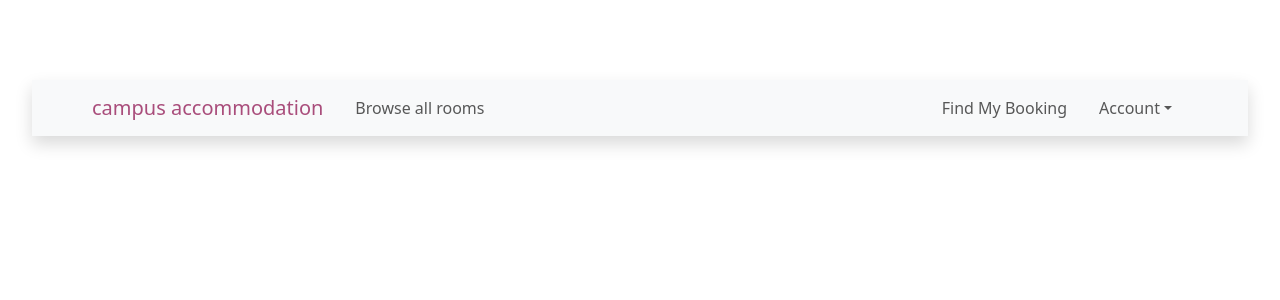
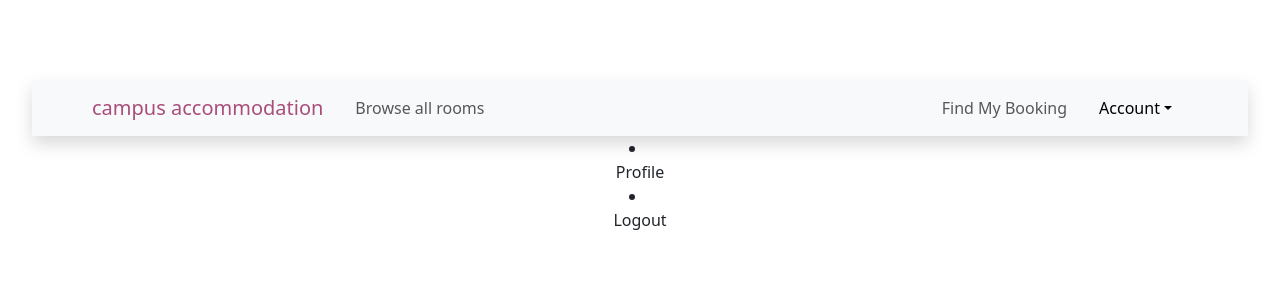
Before and after one commit to PingLin8888/campus-accommodation, a React (Vite) app in the folder campus-accommodation-client/: page /logout in a window 1280 px wide. Shown: the top 300 px of the page. Built offline with nearby package versions, Linux system fonts and the light colour scheme.

Commit message:
Log out successfully.

```diff
--- a/campus-accommodation-client/src/components/auth/LogOut.jsx
+++ b/campus-accommodation-client/src/components/auth/LogOut.jsx
@@ -7,15 +7,11 @@ const LogOut = () => {
   const navigate = useNavigate();
 
   const handleLogout = () => {
-    console.log("handling log out");
     auth.handleLogout();
-    // window.location.reload();
     navigate("/", { state: { message: "You have been logged out!" } });
   };
 
-  const isLoggedIn = auth.user !== null;
-
-  return isLoggedIn ? (
+  return (
     <>
       <li>
         <Link className="dropdown-item" to={"/profile"}>
@@ -29,7 +25,7 @@ const LogOut = () => {
         Logout
       </button>
     </>
-  ) : null;
+  );
 };
 
 export default LogOut;
--- a/campus-accommodation-client/src/components/layout/NavBar.jsx
+++ b/campus-accommodation-client/src/components/layout/NavBar.jsx
@@ -1,4 +1,4 @@
-import React, { useState, useContext } from "react";
+import React, { useState } from "react";
 import { NavLink, Link } from "react-router-dom";
 import LogOut from "../auth/LogOut";
 
@@ -8,6 +8,13 @@ const NavBar = () => {
   const handleAccountClick = () => {
     setShowAccount(!showAccount);
   };
+
+  // const handleLogout = () => {
+  //   setShowAccount(false);
+  //   localStorage.removeItem("token");
+  //   localStorage.removeItem("userRole");
+  //   history.push("/", { message: "You have been logged out!" });
+  // };
 
   const isLoggedIn = localStorage.getItem("token");
   const userRole = localStorage.getItem("userRole");
@@ -60,23 +67,41 @@ const NavBar = () => {
             <li className="nav-item dropdown">
               <a
                 className={`nav-link dropdown-toggle ${
+                  showAccount ? "" : "show"
+                }`}
+                href="#"
+                role="button"
+                data-bs-toggle="dropdown"
+                aria-expanded="false"
+                onClick={handleAccountClick}
+              >
+                Account
+              </a>
+              {/* <Link
+                className={`nav-link dropdown-toggle ${
                   showAccount ? "show" : ""
                 }`}
-                href="#"
-                data-bs-toggle="dropdown"
-                aria-expanded="false"
+                to="#"
                 role="button"
                 onClick={handleAccountClick}
               >
                 Account
-              </a>
+              </Link> */}
 
               <ul
                 className={`dropdown-menu ${showAccount ? "show" : ""}`}
                 aria-labelledby="navbarDropdown"
               >
                 {isLoggedIn ? (
-                  <LogOut />
+                  // <LogOut />
+                  <>
+                    <Link to={"/profile"} className="dropdown-item">
+                      Profile
+                    </Link>
+                    <Link to={"/logout"} className="dropdown-item">
+                      Logout
+                    </Link>
+                  </>
                 ) : (
                   <li>
                     <Link to={"/login"} className="dropdown-item">
```
